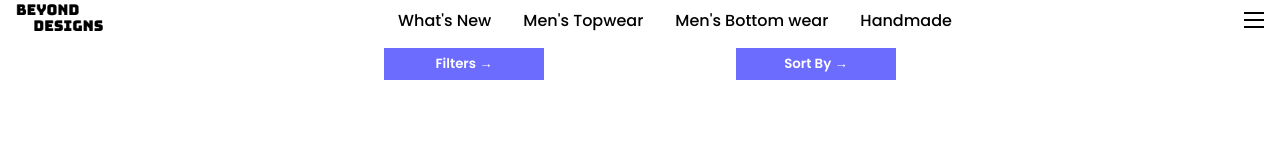
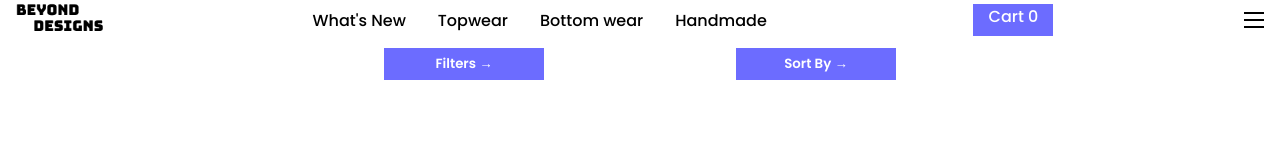
Before and after one commit to lalitbawa/First-e-commerce-old-, a React (Create React App) app: page /menpant in a window 1280 px wide. Shown: the top 160 px of the page. Built offline with nearby package versions, Linux system fonts and the light colour scheme; grey boxes are pictures that could not be loaded.

Commit message:
added cart

```diff
--- a/src/App.js
+++ b/src/App.js
@@ -6,6 +6,7 @@ import Home from './pages/Home'
 import Mentshirt from './pages/Mentshirt'
 import Menpant from './pages/Menpant'
 import ShowItem from './pages/ShowItem'
+import Cart from './pages/Cart'
 
 const App = () => {
   return (
@@ -24,6 +25,7 @@ const App = () => {
           <Navbar/>
           <ShowItem/>
         </div>}/>
+        <Route path='/cart' element = {<Cart/>} />
         </Routes>
     </BrowserRouter>
   )
--- a/src/components/Navbar.jsx
+++ b/src/components/Navbar.jsx
@@ -38,16 +38,19 @@ const openH = ()=>{
                         <a href="#">What's New</a>
                     </li>
                     <li>
-                        <Link to='/mentshirt'>Men's Topwear</Link>
+                        <Link to='/mentshirt'>Topwear</Link>
                     </li>
                     <li>
-                    <Link to='/menpant'>Men's Bottom wear</Link>
+                    <Link to='/menpant'>Bottom wear</Link>
                     </li>
                     <li>
                         <a href="#">Handmade</a>
                     </li>
                 </ul>
             </div>
+                    <div className='nav_cart'>
+                        <Link style={{color:'white',fontWeight:'500',textDecoration:'none'}} to={'/cart'}>Cart <span>0</span></Link>
+                    </div>
             <button className='ham' onClick={ham_but}>
                 <div className='bar'></div>
             </button>
@@ -79,18 +82,6 @@ const openH = ()=>{
             </div>
             <div className='ham-items-women'>
                 <h3>Designed just for Men</h3>
-                {/* <button type='submit' className='wtopwear' onClick={openWtop}>Top Wear &rarr;</button>
-                <div className='wtopwear-content'>
-                    <a href="#">Tops</a>
-                    <a href="#">Shirts</a>
-                    <a href="#">Jackets</a>
-                </div>
-                <button type='submit' className='wbottomwear' onClick={openWbot}>Bottom Wear &rarr;</button>
-                <div className='wbottomwear-content'>
-                    <a href="#">Jeans</a>
-                    <a href="#">Pants</a>
-                    <a href="#">Shorts</a>
-                </div> */}
             </div>
             <div className='ham-items-handmade'>
                 <h2>Beyond Designs Handmade</h2>
--- a/src/components/navbar.css
+++ b/src/components/navbar.css
@@ -192,6 +192,13 @@ nav img{
     font-size: 0.8rem;
 }
 
+.nav_cart{
+    background-color: rgb(108, 108, 255);
+    height: 2rem;
+    width: 5rem;
+    text-align: center;
+}
+
 @media screen and (max-width:550px) {
     .nav-links{
         display: none;
--- /dev/null
+++ b/src/pages/Cart.jsx
@@ -0,0 +1,22 @@
+import React from 'react'
+import './cart.css'
+import { useLocation,useNavigate } from 'react-router-dom'
+
+const Cart = () => {
+
+const location = useLocation()
+const navigate = useNavigate()
+
+if(location.state.id == undefined){
+    console.log('nothing here')
+}
+else{
+    console.log(location.state.id)
+}
+
+  return (
+    <div><h1>assa</h1></div>
+  )
+}
+
+export default Cart
--- a/src/pages/Mentshirt.jsx
+++ b/src/pages/Mentshirt.jsx
@@ -10,10 +10,16 @@ const Mentshirt = () => {
 const navigate = useNavigate()
 
 let dataToShowItem = 0;
+let dataToCart = 0;
 
 const routeChange = ()=>{
   let path = '/showitem'
 navigate(path,{state:{id : dataToShowItem}})
+}
+
+const routeChangeCart = ()=>{
+  let path = '/cart'
+navigate(path,{state:{id : dataToCart}})
 }
 
 const mensTshirts = tshirtdata.map(
@@ -28,7 +34,8 @@ const mensTshirts = tshirtdata.map(
     <p><span className='mentshirt_container_items_text'>Color</span>{" - " + data.color.charAt(0).toUpperCase() + data.color.slice(1)}</p>
     <p><span className='mentshirt_container_items_text'>Price (in $)  </span>{" - " + data.price}</p>
     <button type='submit' onClick={()=>{
-      console.log("you pressed add to cart");
+      dataToCart = data.id
+      routeChangeCart()
     }}>Add to Cart</button>
     <button type='submit'>
     Remove from Cart
--- a/src/pages/ShowItem.jsx
+++ b/src/pages/ShowItem.jsx
@@ -7,8 +7,6 @@ import tshirtdata from '../clothingdata/tshirts.json'
 
 
 const ShowItem = () => {
-
-console.log(pantdata.length)
 
 const location = useLocation();
 
```
Also changed, not shown: src/pages/cart.css (added).
